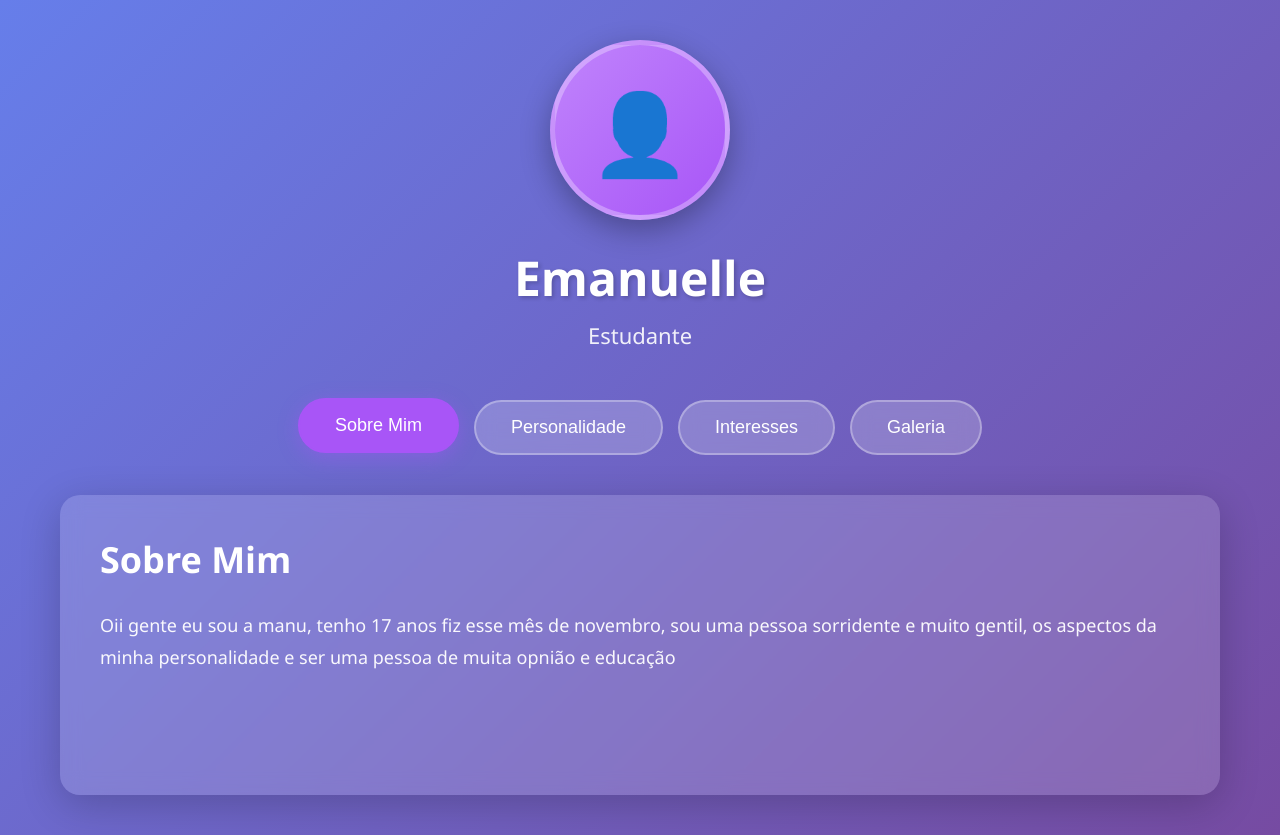
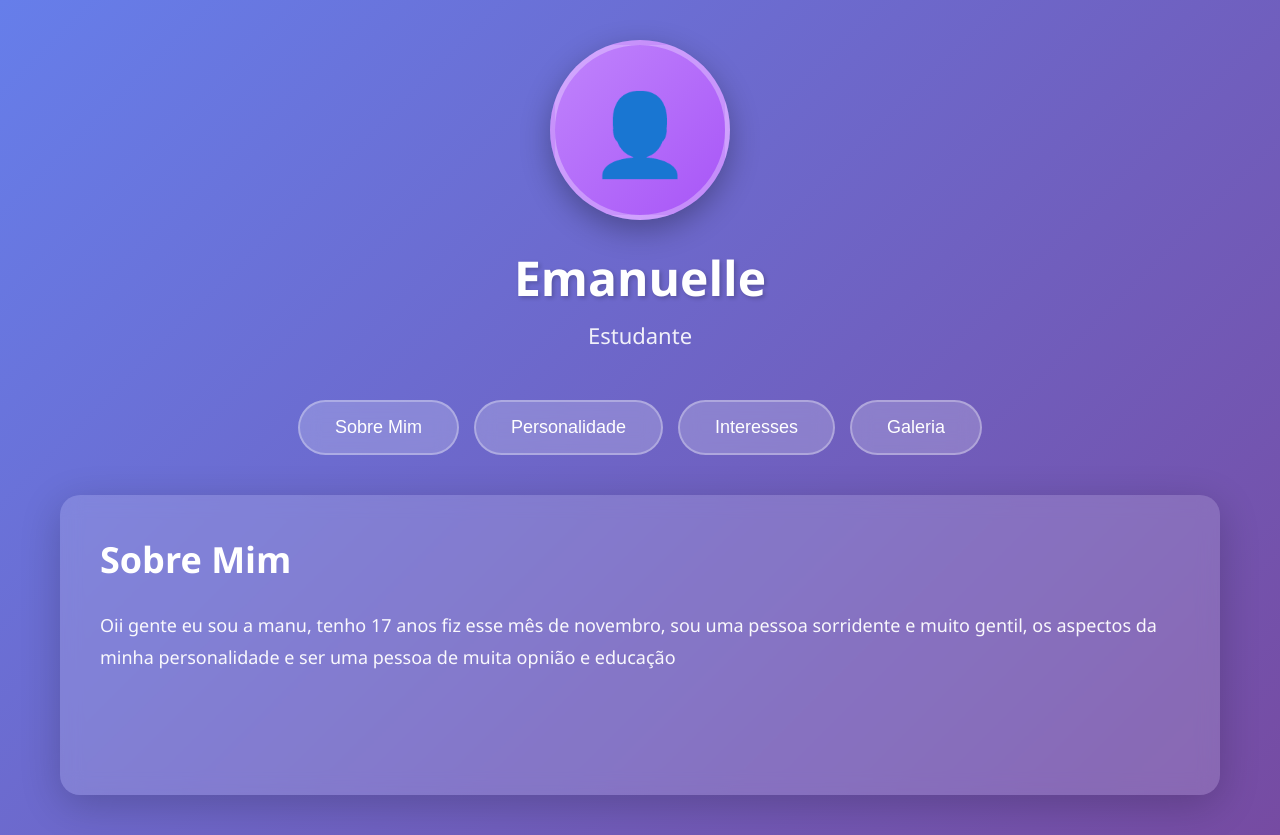
Before and after one commit to manumartinzz/manu, a plain HTML site: page index.html in a window 1280 px wide. Drawn offline with Linux system fonts and the light colour scheme.

Commit message:
dfgtyhjuik

```diff
--- a/index.html
+++ b/index.html
@@ -25,7 +25,7 @@
       </div>
       <div class="tabs">
         <!-- Botões de aba. O 'data-tab' aponta para o ID do conteúdo abaixo. -->
-        <button class="tab-button active" data-tab="sobre">Sobre Mim</button>
+        <button class="tab-button" data-tab="sobre">Sobre Mim</button>
         <button class="tab-button" data-tab="personalidade">Personalidade</button>
         <button class="tab-button" data-tab="interesses">Interesses</button>
         <button class="tab-button" data-tab="galeria">Galeria</button>
```
